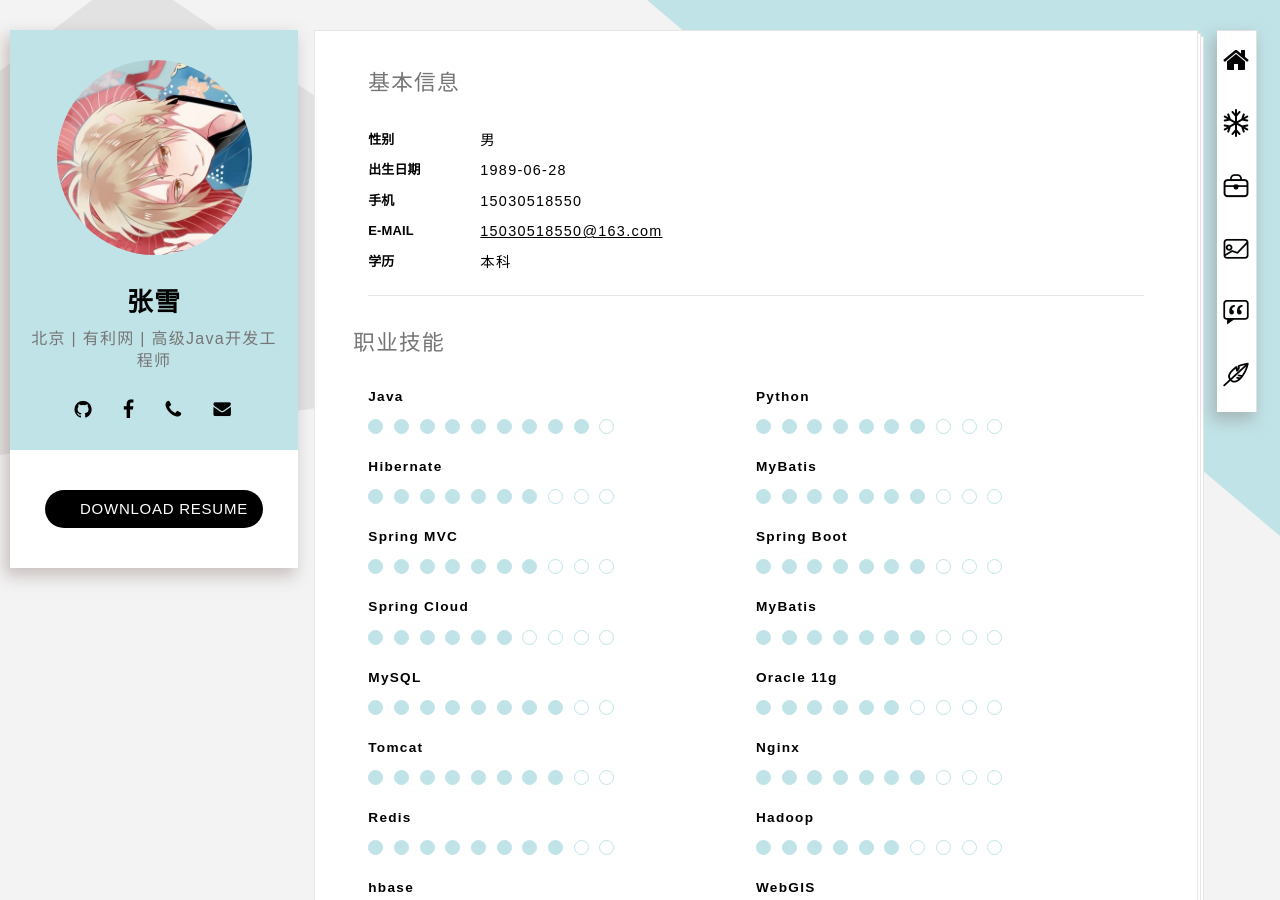
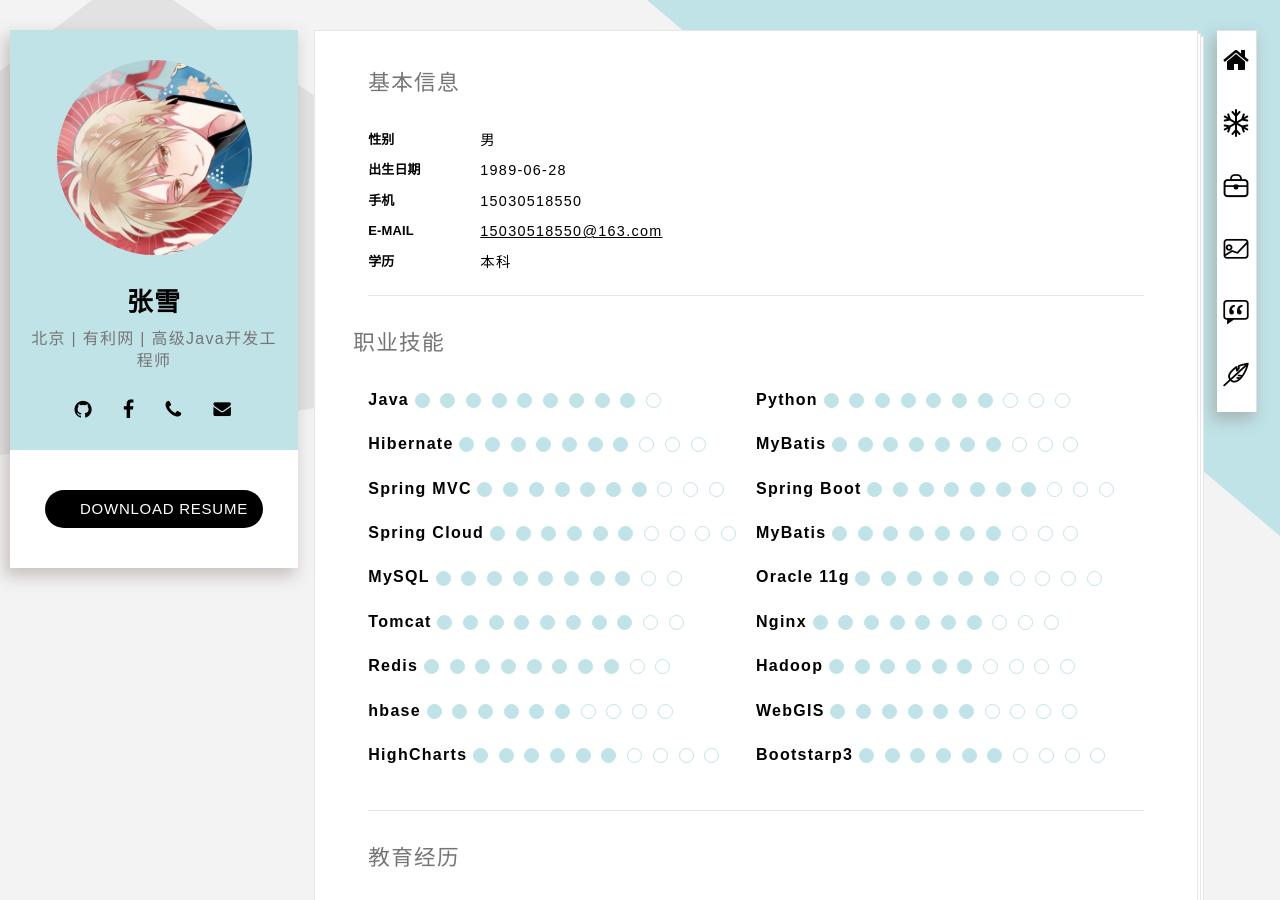
Before and after one commit to zhangxue1989/zhangxue1989.github.io, a Jekyll site: the page built from index.html, in a window 1280 px wide and 900 px high. Built offline with Jekyll 4.4.1, drawn with Linux system fonts in a browser that asks for light colours; some web fonts are replaced.

Commit message:
提交样式

```diff
--- a/_includes/resumer_02-profetional.html
+++ b/_includes/resumer_02-profetional.html
@@ -8,7 +8,7 @@
 				{% if site.skills %}
                     {% for skill in site.skills %}
                         <div class="progress-bullets crt-animate" style="float: left;width:50%;" role="progressbar" aria-valuenow="10" aria-valuemin="0" aria-valuemax="10">
-		                    <strong class="progress-title">{{ skill.name }}</strong>
+		                    <strong>{{ skill.name }}</strong>
 		                    <span class="progress-bar">
 		                    	{% for i in (1..10) %}
 		                    		{% if i <= skill.level %}
@@ -18,6 +18,16 @@
 		                        	{% endif %}
 		                        {% endfor %}
 		                    </span>
+                            <!--<strong class="progress-title">{{ skill.name }}</strong>
+		                    <span class="progress-bar">
+		                    	{% for i in (1..10) %}
+		                    		{% if i <= skill.level %}
+		                        		<span class="bullet fill"></span>
+		                        	{% else %}
+				                        <span class="bullet"></span>
+		                        	{% endif %}
+		                        {% endfor %}
+		                    </span>-->
 		                </div>
                     {% endfor %}
                 </ul>
```
